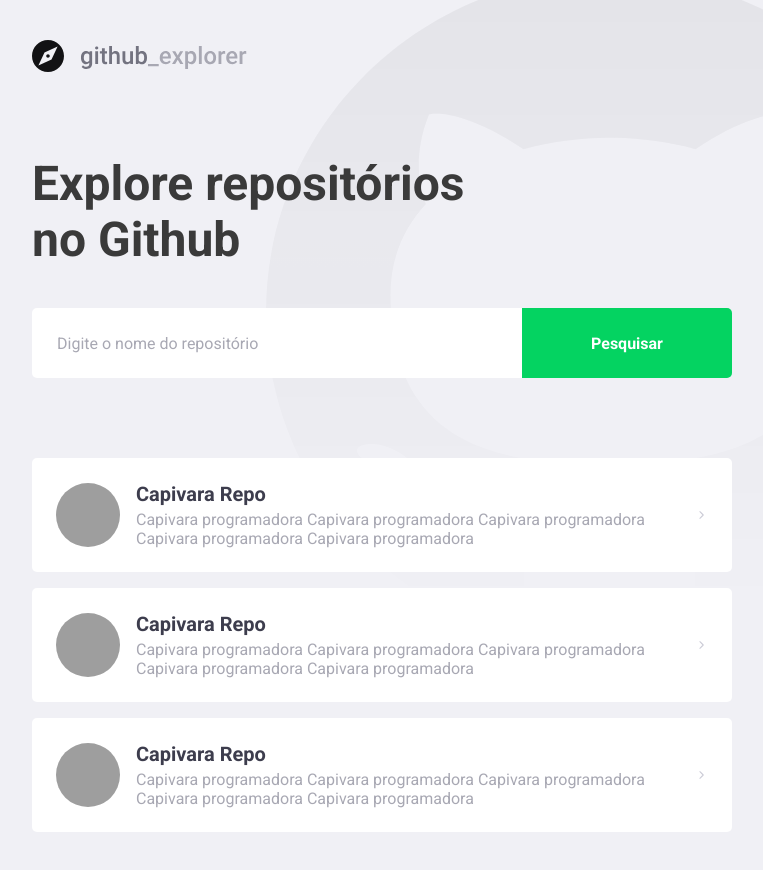
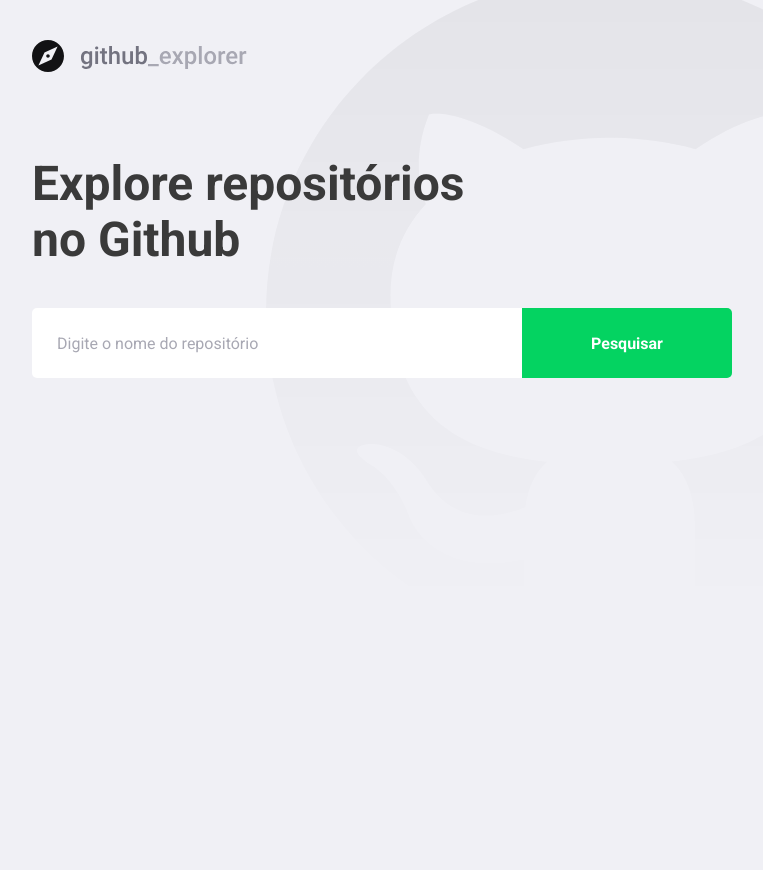
Before and after one commit to wernerjr/github-explorer, a React (Create React App) app: page / in a window 1280 px wide. Shown: the whole page, without its empty margins (148-911 px from the left). After the commit the page ends 800 px from the top, so only its background shows below. Built offline with nearby package versions, Linux system fonts and the light colour scheme; grey boxes are pictures that could not be loaded.

Commit message:
Utilizar api do github

```diff
--- a/package.json
+++ b/package.json
@@ -10,6 +10,7 @@
     "@types/node": "^12.0.0",
     "@types/react": "^16.9.53",
     "@types/react-dom": "^16.9.8",
+    "axios": "^0.21.1",
     "polished": "^4.0.5",
     "react": "^17.0.1",
     "react-dom": "^17.0.1",
--- a/src/pages/Dashboard/index.tsx
+++ b/src/pages/Dashboard/index.tsx
@@ -1,65 +1,65 @@
-import React from 'react';
+import React, { useState, FormEvent } from 'react';
 import { FiChevronRight } from 'react-icons/fi';
+
+import api from '../../services/api';
 
 import logoImg from '../../assets/logo.svg';
 
 import { Title, Form, Repositories } from './styles';
 
+interface Repository {
+  full_name: string;
+  description: string;
+  owner: {
+    login: string;
+    avatar_url: string;
+  };
+}
+
 const Dashboard: React.FC = () => {
+  const [newRepo, setNewRepo] = useState('');
+  const [repositories, setRepositories] = useState<Repository[]>([]);
+
+  async function handleAddRepository(
+    event: FormEvent<HTMLFormElement>,
+  ): Promise<void> {
+    event.preventDefault();
+
+    const response = await api.get<Repository>(`repos/${newRepo}`);
+
+    const repository = response.data;
+
+    setRepositories([...repositories, repository]);
+    setNewRepo('');
+  }
+
   return (
     <>
       <img src={logoImg} alt="Github Explorer" />
       <Title>Explore repositórios no Github</Title>
-      <Form>
-        <input placeholder="Digite o nome do repositório" />
+      <Form onSubmit={handleAddRepository}>
+        <input
+          placeholder="Digite o nome do repositório"
+          value={newRepo}
+          onChange={e => setNewRepo(e.target.value)}
+        />
         <button type="submit">Pesquisar</button>
       </Form>
 
       <Repositories>
-        <a href="teste">
+        {repositories.map(repository => (
+          <a key={Math.random()} href="teste">
             <img
-            src="https://www.portaldosanimais.com.br/wp-content/uploads/2019/05/Capivara-1-1.jpg"
-            alt="Capivara"
+              src={repository.owner.avatar_url}
+              alt={repository.owner.login}
             />
             <div>
-            <strong>Capivara Repo</strong>
-            <p>
-              Capivara programadora Capivara programadora Capivara programadora
-              Capivara programadora Capivara programadora
-            </p>
+              <strong>{repository.full_name}</strong>
+              <p>{repository.description}</p>
             </div>
             <FiChevronRight size={20} />
           </a>
-
-        <a href="teste">
-          <img
-            src="https://www.portaldosanimais.com.br/wp-content/uploads/2019/05/Capivara-1-1.jpg"
-            alt="Capivara"
-          />
-          <div>
-            <strong>Capivara Repo</strong>
-            <p>
-              Capivara programadora Capivara programadora Capivara programadora
-              Capivara programadora Capivara programadora
-            </p>
-          </div>
-          <FiChevronRight size={20} />
-        </a>
-
-        <a href="teste">
-          <img
-            src="https://www.portaldosanimais.com.br/wp-content/uploads/2019/05/Capivara-1-1.jpg"
-            alt="Capivara"
-          />
-          <div>
-            <strong>Capivara Repo</strong>
-            <p>
-              Capivara programadora Capivara programadora Capivara programadora
-              Capivara programadora Capivara programadora
-            </p>
-          </div>
-          <FiChevronRight size={20} />
-        </a>
+        ))}
       </Repositories>
     </>
   );
--- a/src/pages/Dashboard/styles.ts
+++ b/src/pages/Dashboard/styles.ts
@@ -67,8 +67,8 @@ export const Repositories = styled.div`
     }
 
     div {
-      margin-left: 16px;
-    }
+      margin: 0 16px;
+      flex: 1;
 
       strong {
         font-size: 20px;
@@ -79,6 +79,7 @@ export const Repositories = styled.div`
         font-size: 18;
         color: #a8a8b3;
         margin-top: 4px;
+      }
     }
 
     svg {
--- /dev/null
+++ b/src/services/api.ts
@@ -0,0 +1,7 @@
+import axios from 'axios';
+
+const api = axios.create({
+  baseURL: 'https://api.github.com',
+});
+
+export default api;
```
Also changed, not shown: .eslintrc.json, 1 other file (tests, documents, lock files or other folders). Lines whose indentation alone changed are shown as unchanged.
